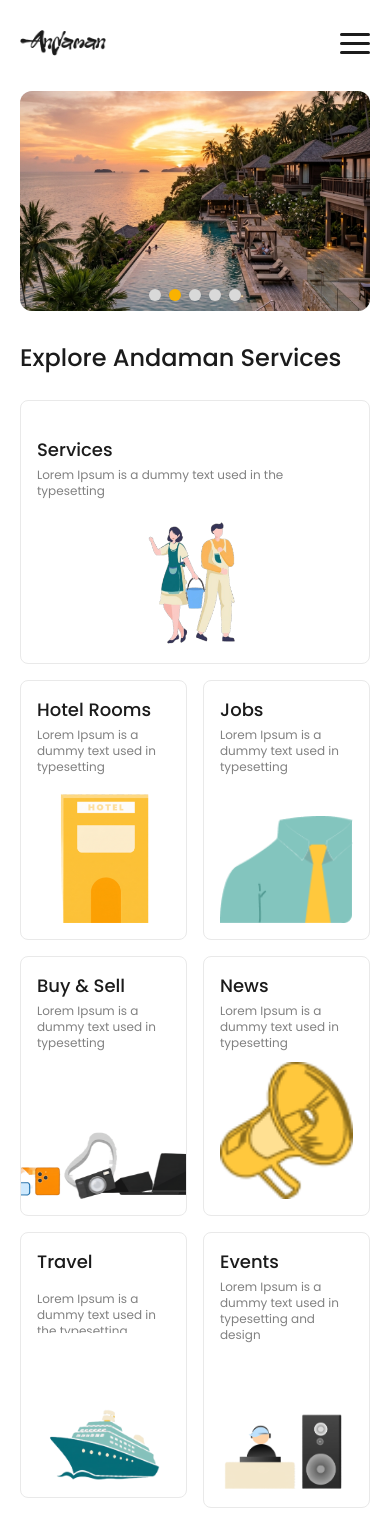
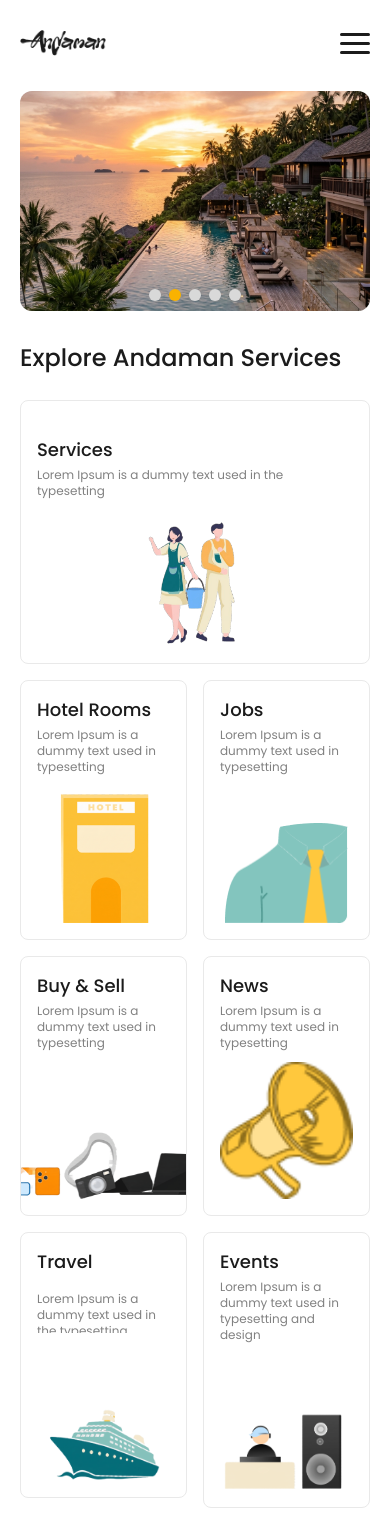
Before and after one commit to AshmithaPP/andaman-project, a Next.js app: page / in a window 390 px wide. Shown: the top 1523 px of the page. Built offline with nearby package versions, Linux system fonts and the light colour scheme.

Commit message:
servicecard fixes

```diff
--- a/components/ui/cards/ServiceCard.module.css
+++ b/components/ui/cards/ServiceCard.module.css
@@ -502,15 +502,14 @@
   .imageWrapper {
     position: relative !important;
     height: 140px !important;
-    /* Increased slightly to prevent "collapsed" look */
     width: 100% !important;
     margin-top: auto !important;
     z-index: 1 !important;
     display: block !important;
   }
 
-  .card .image,
-  .card .hoverImage {
+  /* Default Image - Foreground */
+  .card .image {
     position: absolute !important;
     height: 100% !important;
     width: 100% !important;
@@ -521,6 +520,37 @@
     transform: none !important;
     object-fit: contain !important;
     object-position: center bottom !important;
+    z-index: 2;
+    transition: transform 0.4s cubic-bezier(0.165, 0.84, 0.44, 1) !important;
+  }
+
+  /* Hover Image - Background Blob */
+  .card .hoverImage {
+    position: absolute !important;
+    height: 100% !important;
+    width: 100% !important;
+    top: 0 !important;
+    left: 0 !important;
+    right: 0 !important;
+    bottom: 0 !important;
+    opacity: 0 !important;
+    transform: translateY(10%) !important;
+    object-fit: contain !important;
+    object-position: center bottom !important;
+    z-index: 1;
+    transition: transform 0.5s cubic-bezier(0.165, 0.84, 0.44, 1), opacity 0.4s ease !important;
+  }
+
+  /* Global Mobile Hover/Active Interactions */
+  .card:hover .hoverImage,
+  .card:active .hoverImage {
+    opacity: 1 !important;
+    transform: translateY(0%) !important;
+  }
+
+  .card:hover .image,
+  .card:active .image {
+    transform: translateY(-5px) !important;
   }
 
   .title {
@@ -547,4 +577,12 @@
     object-fit: contain !important;
     object-position: center bottom !important;
   }
+
+  /* Specific sizing for Jobs illustration on mobile */
+  .jobs .image,
+  .jobs .hoverImage {
+    height: 100px !important;
+    top: auto !important;
+    bottom: 0 !important;
+  }
 }
```
